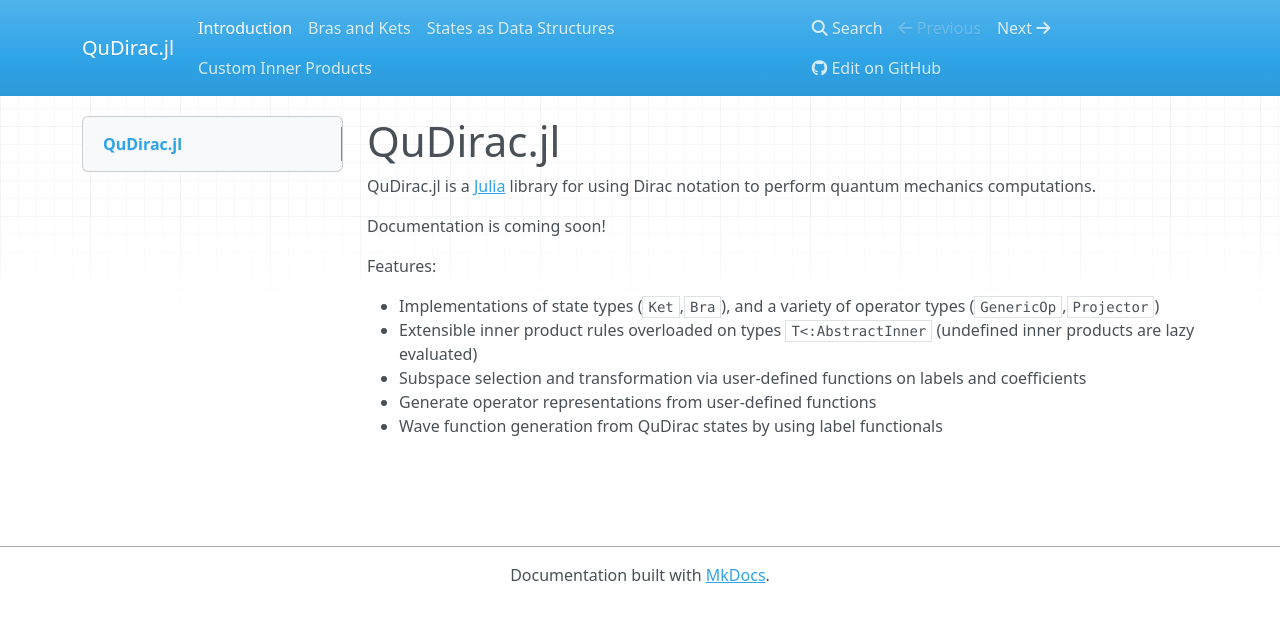
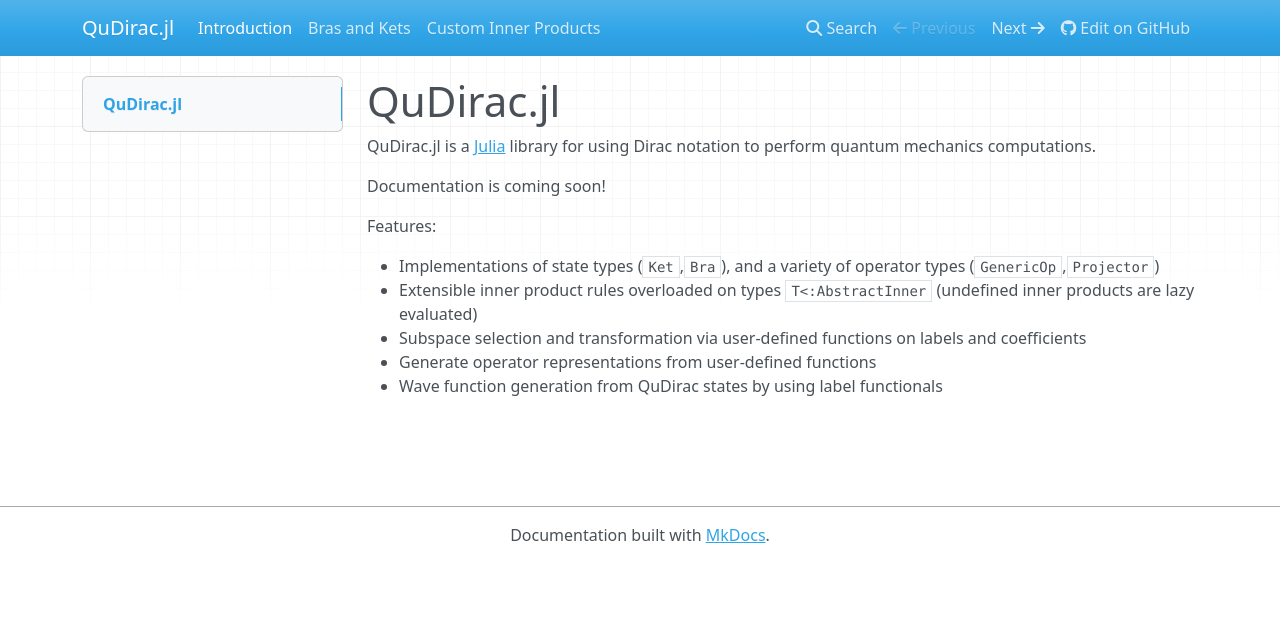
Before and after one commit to JuliaAttic/QuDirac.jl, an MkDocs documentation site: the page built from docs/index.md, in a window 1280 px wide. Shown: the top 622 px of the page. Built offline with MkDocs 1.6.1, drawn with Linux system fonts in a browser that asks for light colours; nearby versions of some CDN libraries; old or Windows-style settings are respelled for this version of MkDocs.

Commit message:
docs test

```diff
--- a/mkdocs.yml
+++ b/mkdocs.yml
@@ -4,5 +4,5 @@
 pages:
 - ['index.md', 'Introduction']
 - ['Bras_and_Kets.md', 'Bras and Kets']
-- ['States_as_Data_Structures.md', 'States as Data Structures']
+# - ['States_as_Data_Structures.md', 'States as Data Structures']
 - ['Custom_Inner_Products.md', 'Custom Inner Products']
```
